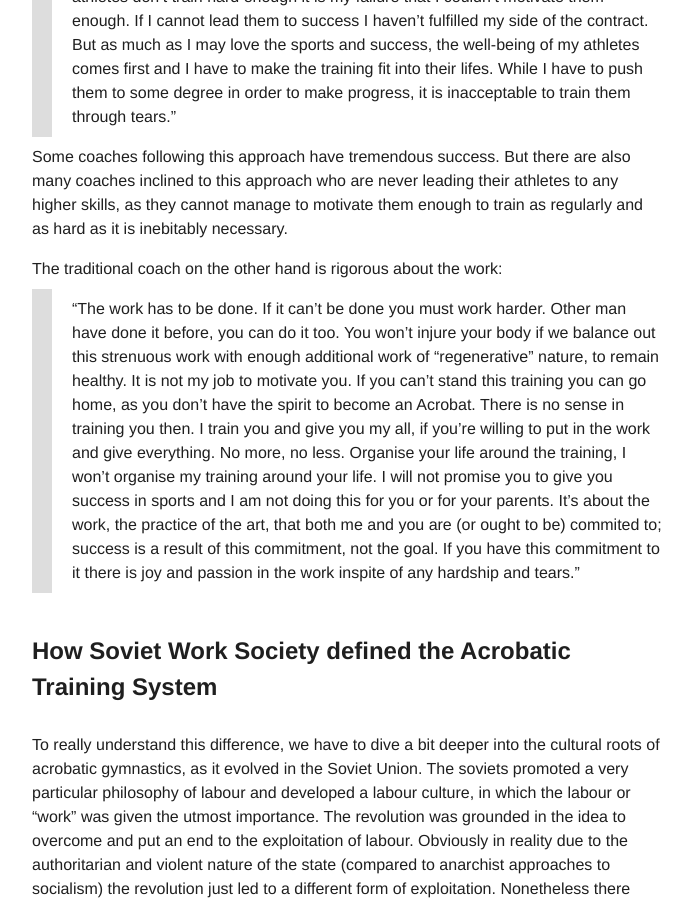
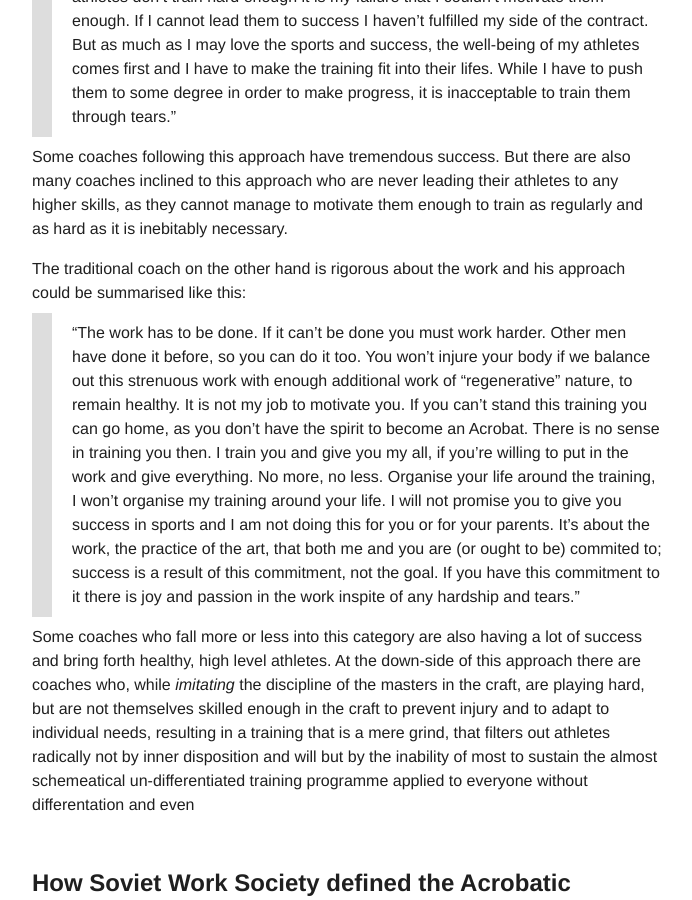
Before and after one commit to floshin/acrolib, a Jekyll site: the page built from training/training-philosophies.md, in a window 1280 px wide and 900 px high, scrolled down 1379 px. Shown: the whole window, without its empty margins (293-985 px from the left). Built offline with Jekyll 4.4.1, drawn with Linux system fonts in a browser that asks for light colours; our own code applies the rules of GitHub Pages for plain Markdown files.

Commit message:
Update training-philosophies.md

```diff
--- a/training/training-philosophies.md
+++ b/training/training-philosophies.md
@@ -15,8 +15,11 @@ The modern coach, focused on the individual, approaches training somewhat like t
 
 Some coaches following this approach have tremendous success. But there are also many coaches inclined to this approach who are never leading their athletes to any higher skills, as they cannot manage to motivate them enough to train as regularly and as hard as it is inebitably necessary.
 
-The traditional coach on the other hand is rigorous about the work:
-> "The work has to be done. If it can't be done you must work harder. Other man have done it before, you can do it too. You won't injure your body if we balance out this strenuous work with enough additional work of "regenerative" nature, to remain healthy. It is not my job to motivate you. If you can't stand this training you can go home, as you don't have the spirit to become an Acrobat. There is no sense in training you then. I train you and give you my all, if you're willing to put in the work and give everything. No more, no less. Organise your life around the training, I won't organise my training around your life. I will not promise you to give you success in sports and I am not doing this for you or for your parents. It's about the work, the practice of the art, that both me and you are (or ought to be) commited to; success is a result of this commitment, not the goal. If you have this commitment to it there is joy and passion in the work inspite of any hardship and tears."
+The traditional coach on the other hand is rigorous about the work and his approach could be summarised like this:
+> "The work has to be done. If it can't be done you must work harder. Other men have done it before, so you can do it too. You won't injure your body if we balance out this strenuous work with enough additional work of "regenerative" nature, to remain healthy. It is not my job to motivate you. If you can't stand this training you can go home, as you don't have the spirit to become an Acrobat. There is no sense in training you then. I train you and give you my all, if you're willing to put in the work and give everything. No more, no less. Organise your life around the training, I won't organise my training around your life. I will not promise you to give you success in sports and I am not doing this for you or for your parents. It's about the work, the practice of the art, that both me and you are (or ought to be) commited to; success is a result of this commitment, not the goal. If you have this commitment to it there is joy and passion in the work inspite of any hardship and tears."
+
+Some coaches who fall more or less into this category are also having a lot of success and bring forth healthy, high level athletes. At the down-side of this approach there are coaches who, while *imitating* the discipline of the masters in the craft, are playing hard, but are not themselves skilled enough in the craft to prevent injury and to adapt to individual needs, resulting in a training that is a mere grind, that filters out athletes radically not by inner disposition and will but by the inability of most to sustain the almost schemeatical un-differentiated training programme applied to everyone without differentation and even
+
 
 
 ## How Soviet Work Society defined the Acrobatic Training System
```
